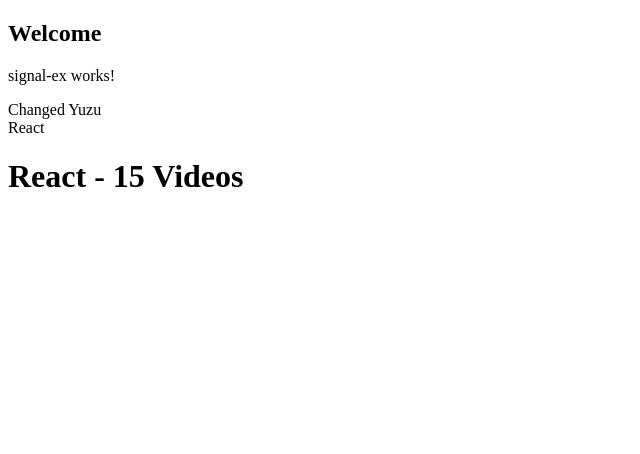
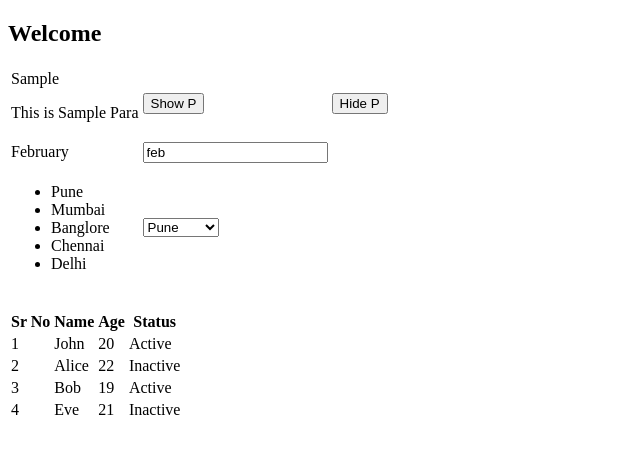
Before and after one commit to yuzu-krs/Angular-20-Tutorial-, an Angular app: page / in a window 1280 px wide. Shown: the top 454 px of the page, without its empty margins (0-640 px from the left). Built offline with nearby package versions, Linux system fonts and the light colour scheme.

Commit message:
制御フロー構文@if,for

```diff
--- a/src/app/app.html
+++ b/src/app/app.html
@@ -1,3 +1,3 @@
 <h2>Welcome</h2>
 
-<app-signal-ex></app-signal-ex>
+<app-control-flow></app-control-flow>
--- a/src/app/app.ts
+++ b/src/app/app.ts
@@ -4,10 +4,11 @@ import { Admin } from './admin/admin';
 import { User } from './user/user';
 import { DataBinding } from './data-binding/data-binding';
 import { SignalEx } from './signal-ex/signal-ex';
+import { ControlFlow } from './control-flow/control-flow';
 
 @Component({
   selector: 'app-root',
-  imports: [SignalEx],
+  imports: [ControlFlow],
   templateUrl: './app.html',
   styleUrl: './app.css',
 })
--- /dev/null
+++ b/src/app/control-flow/control-flow.html
@@ -0,0 +1,81 @@
+<table>
+  <tr>
+    <td>
+      @if(isParaVisiable===true){
+      <span>Sample</span>
+      <p>This is Sample Para</p>
+      }@else {
+      <small>Small Tag</small>
+      <h3>isParaVisiable has False value</h3>
+      }
+    </td>
+    <td><button (click)="showP()">Show P</button></td>
+    <td><button (click)="hideP()">Hide P</button></td>
+  </tr>
+  <tr>
+    <td>
+      @if(startMonthName=='jan'){
+      <span>Januwary</span>
+      } @else if(startMonthName=='feb'){
+      <span>February</span>
+      } @else if(startMonthName=='mar'){
+      <span>March</span>
+      } @else if(startMonthName=='apr'){
+      <span>April</span>
+      } @else if(startMonthName=='may'){
+      <span>May</span>
+      }@else {
+      <span>Wrong Input</span>
+      }
+    </td>
+    <td>
+      <input type="text" [(ngModel)]="startMonthName" />
+    </td>
+  </tr>
+  <tr>
+    <td>
+      <ul>
+        @for(item of cityList; track $index){
+        <li>{{ item }}</li>
+        }
+      </ul>
+    </td>
+    <td>
+      <select name="" id="">
+        @for(item of cityList; track $index){
+        <option value="">{{ item }}</option>
+        }
+      </select>
+    </td>
+  </tr>
+</table>
+
+<br />
+
+<table>
+  <thead>
+    <tr>
+      <th>Sr No</th>
+      <th>Name</th>
+      <th>Age</th>
+      <th>Status</th>
+    </tr>
+  </thead>
+  <tbody>
+    @for(item of studentList; track $index){
+    <tr>
+      <td>{{ $index + 1 }}</td>
+      <td>{{ item.name }}</td>
+      <td>{{ item.age }}</td>
+      <td>
+        @if(item.isActive){
+        <span>Active</span>
+        }@else {
+        <span>Inactive</span>
+        }
+      </td>
+    </tr>
+
+    }
+  </tbody>
+</table>
--- /dev/null
+++ b/src/app/control-flow/control-flow.ts
@@ -0,0 +1,31 @@
+import { Component } from '@angular/core';
+import { FormsModule } from '@angular/forms';
+
+@Component({
+  selector: 'app-control-flow',
+  imports: [FormsModule],
+  templateUrl: './control-flow.html',
+  styleUrl: './control-flow.css',
+})
+export class ControlFlow {
+  isParaVisiable: boolean = true;
+
+  startMonthName: string = 'feb';
+
+  cityList: string[] = ['Pune', 'Mumbai', 'Banglore', 'Chennai', 'Delhi'];
+
+  studentList: { name: string; age: number; isActive: boolean }[] = [
+    { name: 'John', age: 20, isActive: true },
+    { name: 'Alice', age: 22, isActive: false },
+    { name: 'Bob', age: 19, isActive: true },
+    { name: 'Eve', age: 21, isActive: false },
+  ];
+
+  showP() {
+    this.isParaVisiable = true;
+  }
+
+  hideP() {
+    this.isParaVisiable = false;
+  }
+}
--- a/src/app/signal-ex/signal-ex.ts
+++ b/src/app/signal-ex/signal-ex.ts
@@ -1,6 +1,9 @@
 import { Component, signal } from '@angular/core';
 import { computed } from '@angular/core';
 
+// Signalの基本的な使い方の例
+// UIが変わるならSignalを使うべき
+// UIが変わらないなら普通のプロパティを使うべき(alertとかログとか)
 @Component({
   selector: 'app-signal-ex',
   imports: [],
```
Also changed, not shown: src/app/control-flow/control-flow.css (added), 1 other file (tests, documents, lock files or other folders).
